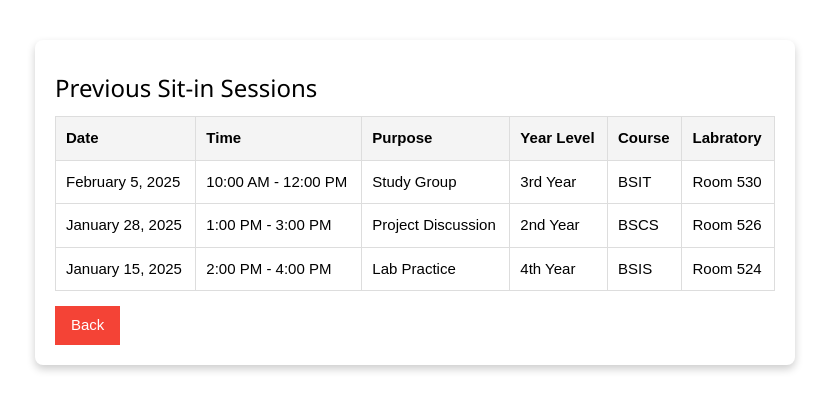
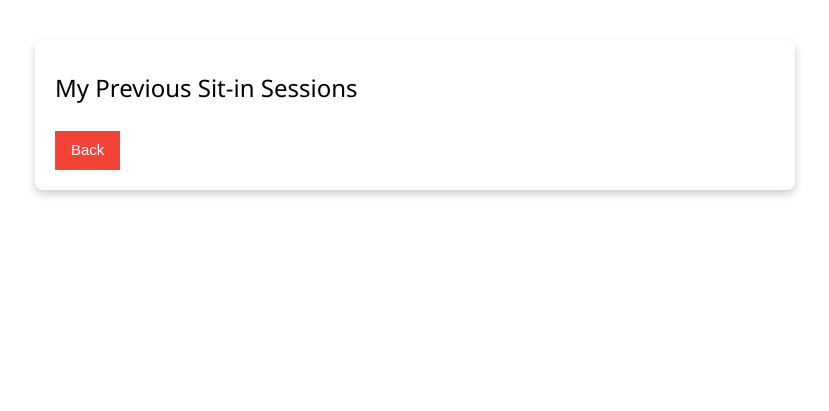
Before and after one commit to Eldrintrapa23/sysarch-, a Flask app: page /history in a window 1280 px wide. Shown: the part 79-490 px from the top of the page, without its empty margins (225-1054 px from the left). Run offline with Flask 3, Linux system fonts and the light colour scheme.

Commit message:
latest news

```diff
--- a/app.py
+++ b/app.py
@@ -89,6 +89,7 @@ def login():
 
         if username == admin_username and password == admin_password:
             session['admin_username'] = admin_username
+            flash("Admin login successful!", "success")
             return redirect(url_for('admin_dashboard'))
 
         with sqlite3.connect('users.db') as conn:
@@ -100,13 +101,13 @@ def login():
             session['user_id'] = user[0]
             session['username'] = user[7]
             session['profile_pic'] = user[10]
+            flash("Login successful! Welcome to the student dashboard.", "success")
             return redirect(url_for('student_dashboard'))
         else:
             flash("Invalid username or password!", "danger")
             return redirect(url_for('home'))
 
     return render_template('login.html')  # Ensure login.html exists
-
 # Student Dashboard
 @app.route('/student')
 def student_dashboard():
@@ -383,8 +384,6 @@ def feedback_report():
 def reservation():
     return render_template('adminreserve.html')
 
-from datetime import datetime
-
 @app.route('/create_announcement', methods=['POST'])
 def create_announcement():
     if request.method == 'POST':
--- a/templates/edit.html
+++ b/templates/edit.html
@@ -89,6 +89,8 @@
             border-bottom: 2px solid #ffcc00;
             padding-bottom: 8px;
         }
+
+
     </style>
 </head>
 <body>
--- a/templates/history.html
+++ b/templates/history.html
@@ -58,45 +58,8 @@
 
     <div class="w3-container container">
         <div class="card">
-            <h3>Previous Sit-in Sessions</h3>
-            <table>
-                <tr>
-                    <th>Date</th>
-                    <th>Time</th>
-                    <th>Purpose</th>
-                    <th>Year Level</th>
-                    <th>Course</th>
-                    <th>Labratory</th>
+            <h3>My Previous Sit-in Sessions</h3>
 
-                </tr>
-                <tr>
-                    <td>February 5, 2025</td>
-                    <td>10:00 AM - 12:00 PM</td>
-                    <td>Study Group</td>
-                    <td>3rd Year</td>
-                    <td>BSIT</td>
-                    <td>Room 530</td>
-
-                </tr>
-                <tr>
-                    <td>January 28, 2025</td>
-                    <td>1:00 PM - 3:00 PM</td>
-                    <td>Project Discussion</td>
-                    <td>2nd Year</td>
-                    <td>BSCS</td>
-                    <td>Room 526</td>
-
-                </tr>
-                <tr>
-                    <td>January 15, 2025</td>
-                    <td>2:00 PM - 4:00 PM</td>
-                    <td>Lab Practice</td>
-                    <td>4th Year</td>
-                    <td>BSIS</td>
-                    <td>Room 524</td>
-
-                </tr>
-            </table>
             <a href="{{ url_for('student_dashboard') }}" class="w3-button w3-red back-button">Back</a>
         </div>
     </div>
--- a/templates/search.html
+++ b/templates/search.html
@@ -104,7 +104,7 @@
             text-align: left;
         }
         th {
-            background-color: #f10da5;
+            background-color: #309cce;
             color: white;
         }
         tr:hover {
```
Also changed, not shown: templates/admin_dashboard.html (+41 -36 lines), templates/index.html (+41 -24 lines), templates/student.html (+7 -1 lines), users.db.
